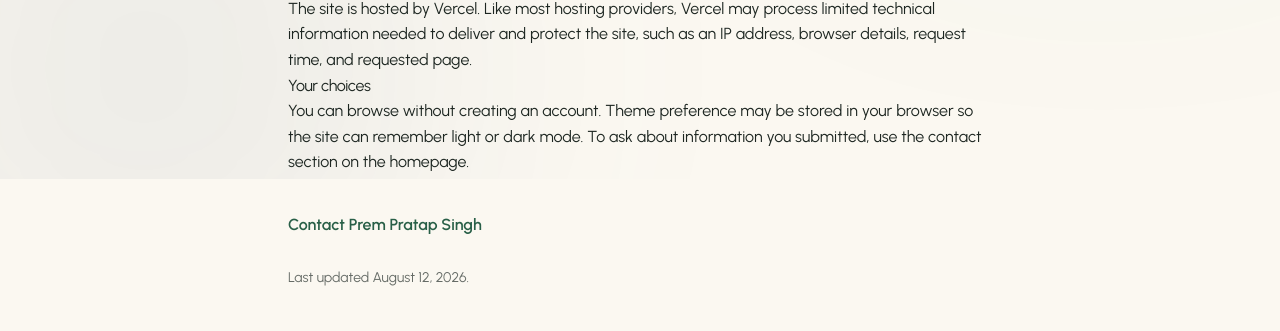
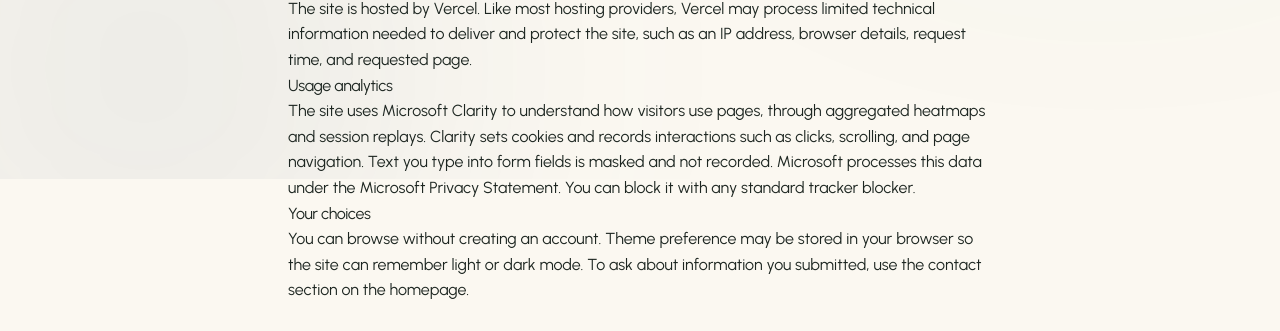
Before and after one commit to prem-p-singh/prem-pratap-singh, a Next.js app: page /privacy in a window 1280 px wide. Shown: the part 621-952 px from the top of the page. Built offline with nearby package versions, Linux system fonts and the light colour scheme; no server answers.

Commit message:
Add Microsoft Clarity analytics
Loads the Clarity tag from the root layout when NEXT_PUBLIC_CLARITY_PROJECT_ID
is set, production builds only. Privacy page now discloses Clarity's
heatmaps, session replays and cookies.

```diff
--- a/app/layout.tsx
+++ b/app/layout.tsx
@@ -3,6 +3,7 @@ import { Urbanist } from "next/font/google";
 import "./globals.css";
 import FloatingNavWrapper from "@/components/FloatingNavWrapper";
 import Footer from "@/components/Footer";
+import MicrosoftClarity from "@/components/analytics/MicrosoftClarity";
 
 const urbanist = Urbanist({
   variable: "--font-urbanist",
@@ -211,6 +212,7 @@ export default function RootLayout({
           {children}
         </main>
         <Footer />
+        <MicrosoftClarity />
       </body>
     </html>
   );
--- a/app/privacy/page.tsx
+++ b/app/privacy/page.tsx
@@ -35,6 +35,11 @@ export default function PrivacyPage() {
             The site is hosted by Vercel. Like most hosting providers, Vercel may process limited technical information needed to deliver and protect the site, such as an IP address, browser details, request time, and requested page.
           </p>
 
+          <h2>Usage analytics</h2>
+          <p>
+            The site uses Microsoft Clarity to understand how visitors use pages, through aggregated heatmaps and session replays. Clarity sets cookies and records interactions such as clicks, scrolling, and page navigation. Text you type into form fields is masked and not recorded. Microsoft processes this data under the <a href="https://privacy.microsoft.com/privacystatement">Microsoft Privacy Statement</a>. You can block it with any standard tracker blocker.
+          </p>
+
           <h2>Your choices</h2>
           <p>
             You can browse without creating an account. Theme preference may be stored in your browser so the site can remember light or dark mode. To ask about information you submitted, use the contact section on the homepage.
@@ -44,7 +49,7 @@ export default function PrivacyPage() {
         <Link href="/#contact" className="mt-10 inline-flex text-sm font-semibold text-primary hover:underline">
           Contact Prem Pratap Singh
         </Link>
-        <p className="mt-8 text-xs text-muted-foreground">Last updated August 12, 2026.</p>
+        <p className="mt-8 text-xs text-muted-foreground">Last updated September 18, 2026.</p>
       </section>
     </main>
   );
--- /dev/null
+++ b/components/analytics/MicrosoftClarity.tsx
@@ -0,0 +1,18 @@
+import Script from "next/script";
+
+// Set NEXT_PUBLIC_CLARITY_PROJECT_ID in Vercel to enable. Without it, nothing loads.
+const projectId = process.env.NEXT_PUBLIC_CLARITY_PROJECT_ID;
+
+export default function MicrosoftClarity() {
+  if (!projectId || process.env.NODE_ENV !== "production") return null;
+
+  return (
+    <Script id="microsoft-clarity" strategy="afterInteractive">
+      {`(function(c,l,a,r,i,t,y){
+  c[a]=c[a]||function(){(c[a].q=c[a].q||[]).push(arguments)};
+  t=l.createElement(r);t.async=1;t.src="https://www.clarity.ms/tag/"+i;
+  y=l.getElementsByTagName(r)[0];y.parentNode.insertBefore(t,y);
+})(window, document, "clarity", "script", ${JSON.stringify(projectId)});`}
+    </Script>
+  );
+}
```
Also changed, not shown: 1 other file (tests, documents, lock files or other folders).
